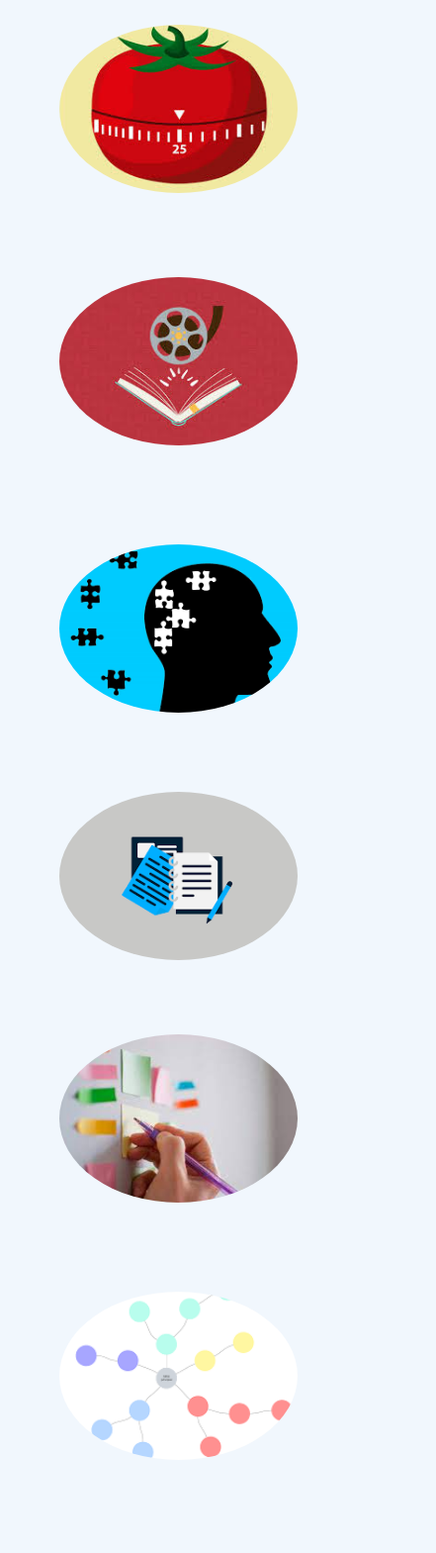
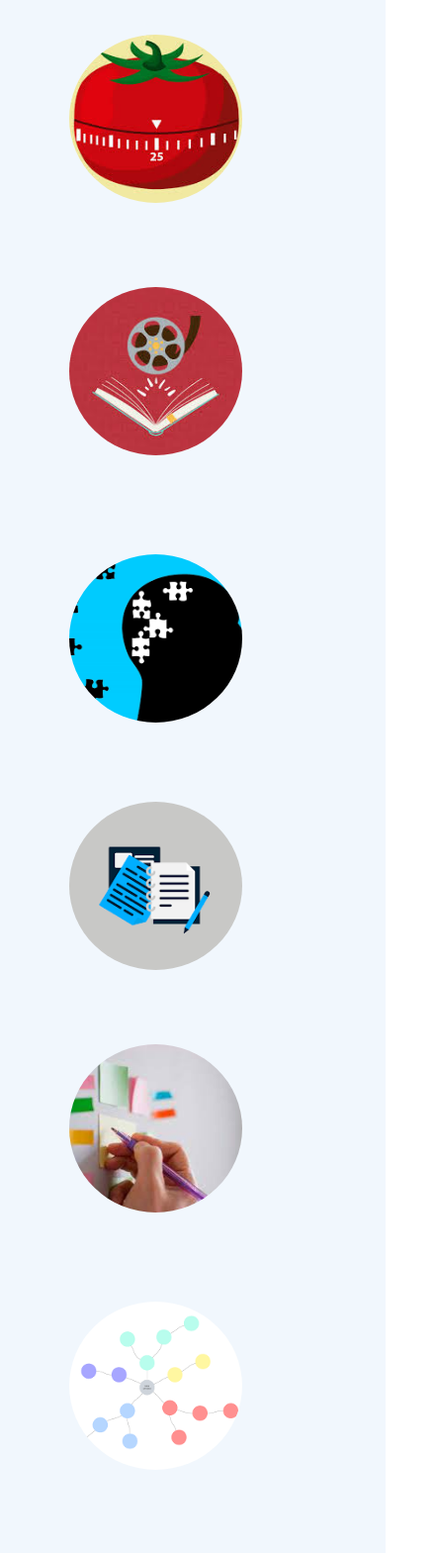
Before and after one commit to Marixxxp/html, a plain HTML site: page timeofstudy/pag2.html in a window 390 px wide. Shown: the part 431-2000 px from the top of the page at 99% size, 441 px wide, since content can reach past the window. Drawn offline with Linux system fonts and the light colour scheme.

Commit message:
Add files via upload

```diff
--- a/timeofstudy/css/pag2.css
+++ b/timeofstudy/css/pag2.css
@@ -91,7 +91,7 @@ body {
 
 .imagem1 {
     background-image: url(../imagemmetodo/pomodoro.png);
-    width: 60%;
+    width: 70%;
     padding: 10px;
     height: 170px;
     margin: 40px;
@@ -104,7 +104,7 @@ body {
 
 .imagem2{
     background-image: url(../imagemmetodo/filmesla.jfif);
-    width: 60%;
+    width: 70%;
     padding: 10px;
     height: 170px;
     margin: 40px;
@@ -117,7 +117,7 @@ body {
 
 .imagem3 {
     background-image: url(../imagemmetodo/mnemonico.png);
-    width: 60%;
+    width: 70%;
     padding: 10px;
     height: 170px;
     margin: 40px;
@@ -129,7 +129,7 @@ body {
 
 .imagem4{
     background-image: url(../imagemmetodo/resumos.png);
-    width: 60%;
+    width: 70%;
     padding: 10px;
     height: 170px;
     margin: 40px;
@@ -142,7 +142,7 @@ body {
 
 .imagem5{
     background-image: url(../imagemmetodo/metodorobinson.jfif);
-    width: 60%;
+    width: 70%;
     padding: 10px;
     height: 170px;
     margin: 40px;
@@ -155,7 +155,7 @@ body {
 
 .imagem6{
     background-image: url(../imagemmetodo/mapa.png);
-    width: 60%;
+    width: 70%;
     padding: 10px;
     height: 170px;
     margin: 40px;
@@ -181,4 +181,86 @@ body {
         background-size: cover;
         color: white;
     }
+    .lateraldir{
+        flex: 70%;
+        background-color: rgba(237, 245, 253, 0.783);
+        padding: 10px;
+
+    }
+    .imagem1 {
+        background-image: url(../imagemmetodo/pomodoro.png);
+        width: 50%;
+        padding: 10px;
+        height: 170px;
+        margin: 50px;
+        margin-bottom: 10px;
+        background-position: center;
+        background-size: cover;
+        border-radius: 100%;
+        margin-bottom: 50px;
+    }
+
+    .imagem2{
+        background-image: url(../imagemmetodo/filmesla.jfif);
+        width: 50%;
+        padding: 10px;
+        height: 170px;
+        margin: 50px;
+        background-position: center;
+        background-size: cover;
+        border-radius: 100%;
+        margin-top: 85px;
+    }
+
+
+    .imagem3 {
+        background-image: url(../imagemmetodo/mnemonico.png);
+        width: 50%;
+        padding: 10px;
+        height: 170px;
+        margin: 50px;
+        background-position: center;
+        background-size: cover;
+        border-radius: 100%;
+        margin-top: 100px;
+    }
+
+    .imagem4{
+        background-image: url(../imagemmetodo/resumos.png);
+        width: 50%;
+        padding: 10px;
+        height: 170px;
+        margin: 50px;
+        background-position: center;
+        background-size: cover;
+        border-radius: 100%;
+        margin-top: 80px;
+    }
+
+
+    .imagem5{
+        background-image: url(../imagemmetodo/metodorobinson.jfif);
+        width: 50%;
+        padding: 10px;
+        height: 170px;
+        margin: 50px;
+        margin-top: 100px;
+        background-position: center;
+        background-size: cover;
+        border-radius: 100%;
+        margin-top: 75px;
+        position:;
+    }
+
+    .imagem6{
+        background-image: url(../imagemmetodo/mapa.png);
+        width: 50%;
+        padding: 10px;
+        height: 170px;
+        margin: 50px;
+        background-position: center;
+        background-size: cover;
+        border-radius: 100%;
+        margin-top: 90px;
+    }
 }
--- a/timeofstudy/pag2.html
+++ b/timeofstudy/pag2.html
@@ -29,7 +29,7 @@
     <!--Lay-out adaptativo-->
     <div class="coluna">
         <div class="principal">
-            <h1>Métodos de Estudo</h1>
+            <h1>Métodos de estudo</h1>
 
             <div class="imagem1"></div>
 
```
Also changed, not shown: timeofstudy/css/pag3.css (+16 -16 lines), timeofstudy/css/styles.css (+67 -6 lines).
